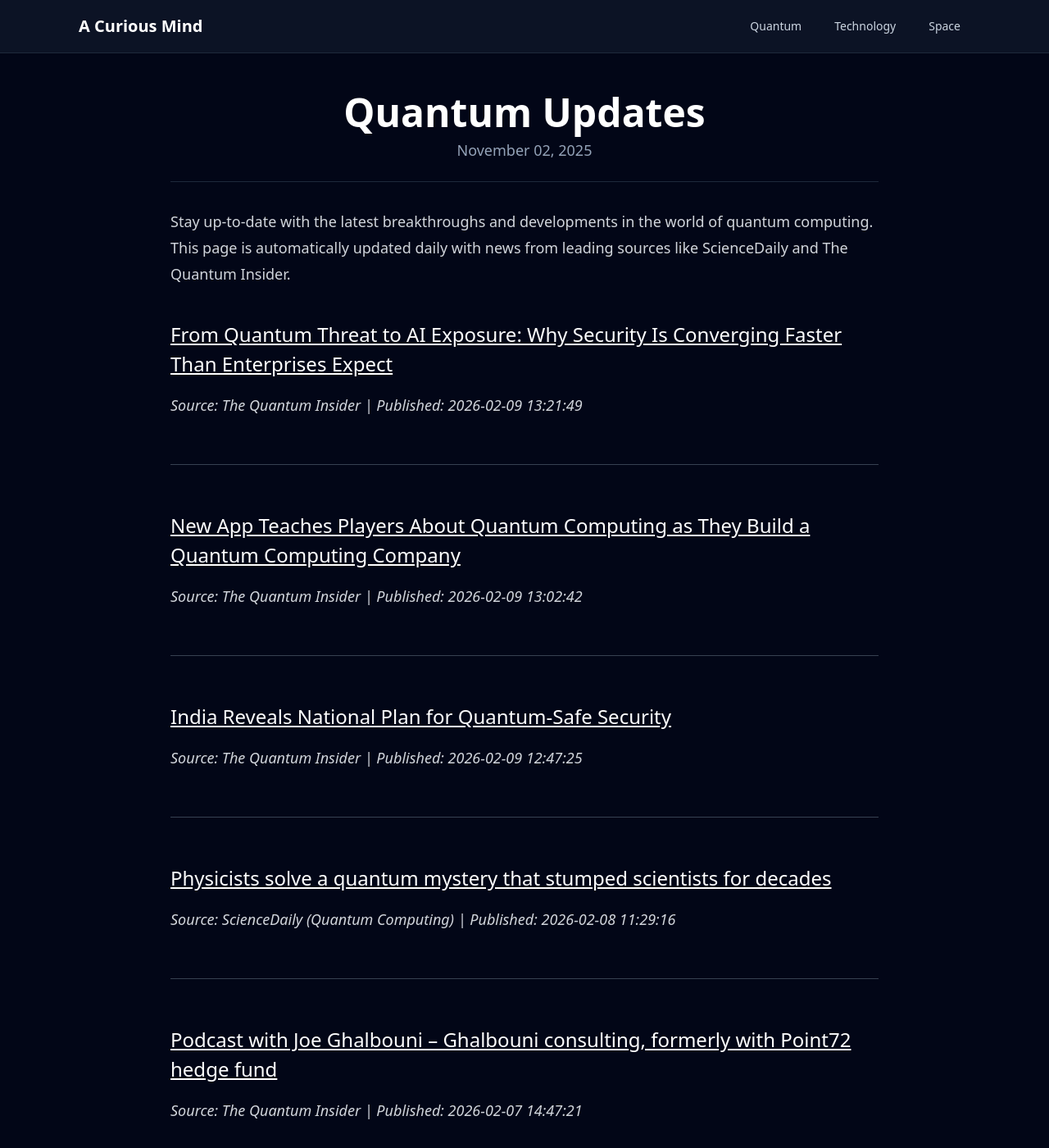
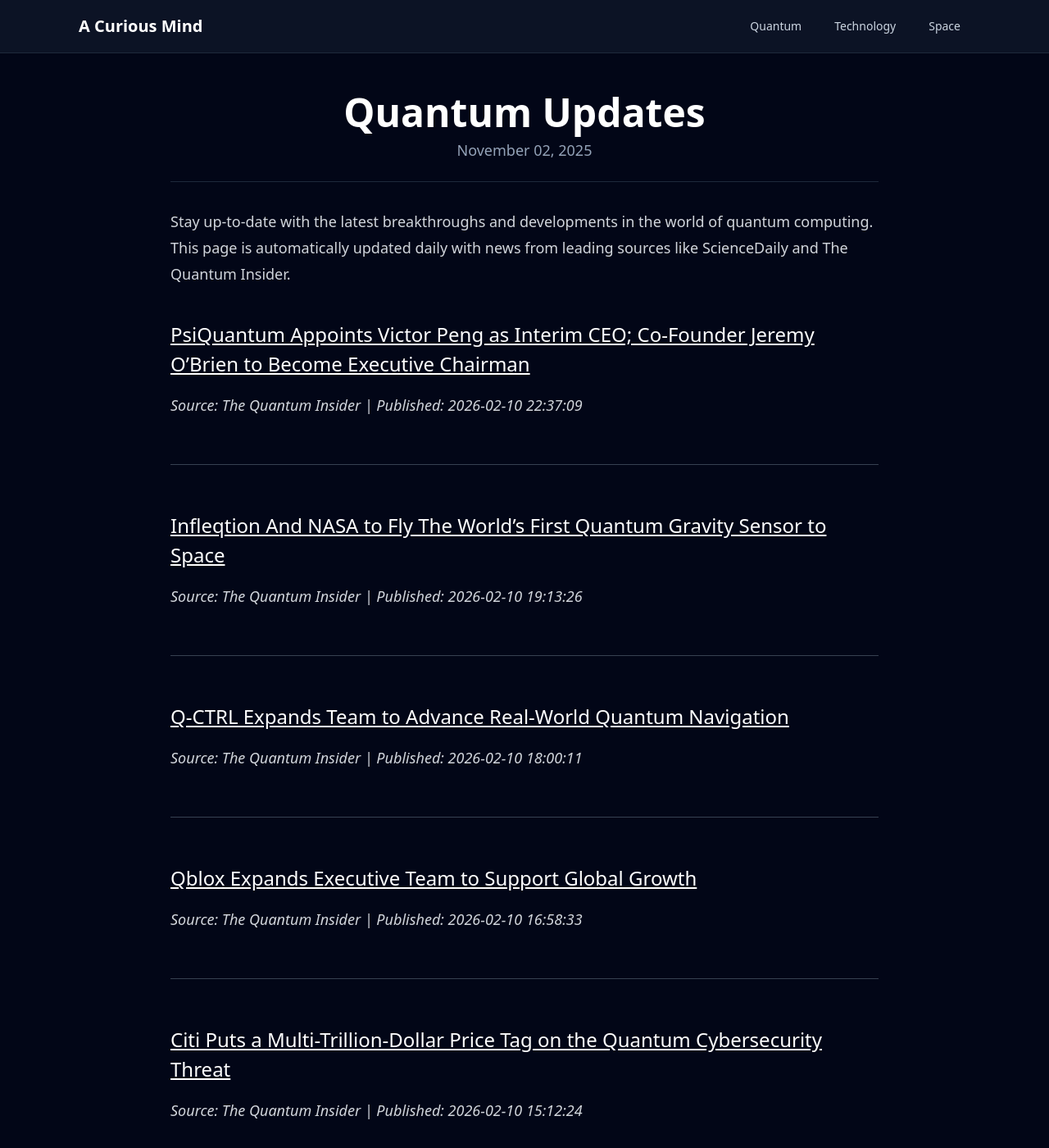
Before and after one commit to onehl7/onehl7.github.io, a Jekyll site: the page built from _posts/2025-11-02-quantum-updates.md, in a window 1280 px wide and 1400 px high. Shown: the whole window at 82% size. Built offline with Jekyll 4.4.1, drawn with Linux system fonts in a browser that asks for light colours; nearby versions of some CDN libraries; some of the changed text lies outside the part shown.

Commit message:
Update quantum news data

```diff
--- a/_data/quantum_news.json
+++ b/_data/quantum_news.json
@@ -1,39 +1,45 @@
 [
   {
     "source": "The Quantum Insider",
-    "title": "From Quantum Threat to AI Exposure: Why Security Is Converging Faster Than Enterprises Expect",
-    "link": "https://thequantuminsider.com/2026/02/09/from-quantum-threat-to-ai-exposure-why-security-is-converging-faster-than-enterprises-expect/",
-    "published": "2026-02-09 13:21:49"
+    "title": "PsiQuantum Appoints Victor Peng as Interim CEO; Co-Founder Jeremy O\u2019Brien to Become Executive Chairman",
+    "link": "https://thequantuminsider.com/2026/02/10/psiquantum-appoints-victor-peng-as-interim-ceo-co-founder-jeremy-obrien-to-become-executive-chairman/",
+    "published": "2026-02-10 22:37:09"
   },
   {
     "source": "The Quantum Insider",
-    "title": "New App Teaches Players About Quantum Computing as They Build a Quantum Computing Company",
-    "link": "https://thequantuminsider.com/2026/02/09/new-app-teaches-players-about-quantum-computing-as-they-build-a-quantum-computing-company/",
-    "published": "2026-02-09 13:02:42"
+    "title": "Infleqtion And NASA to Fly The World\u2019s First Quantum Gravity Sensor to Space",
+    "link": "https://thequantuminsider.com/2026/02/10/infleqtion-and-nasa-to-fly-the-worlds-first-quantum-gravity-sensor-to-space/",
+    "published": "2026-02-10 19:13:26"
   },
   {
     "source": "The Quantum Insider",
-    "title": "India Reveals National Plan for Quantum-Safe Security",
-    "link": "https://thequantuminsider.com/2026/02/09/india-reveals-national-plan-for-quantum-safe-security/",
-    "published": "2026-02-09 12:47:25"
+    "title": "Q-CTRL Expands Team to Advance Real-World Quantum Navigation",
+    "link": "https://thequantuminsider.com/2026/02/10/q-ctrl-expands-team-advance-real-world-quantum-navigation/",
+    "published": "2026-02-10 18:00:11"
+  },
+  {
+    "source": "The Quantum Insider",
+    "title": "Qblox Expands Executive Team to Support Global Growth",
+    "link": "https://thequantuminsider.com/2026/02/10/qblox-expands-executive-team-global-growth/",
+    "published": "2026-02-10 16:58:33"
+  },
+  {
+    "source": "The Quantum Insider",
+    "title": "Citi Puts a Multi-Trillion-Dollar Price Tag on the Quantum Cybersecurity Threat",
+    "link": "https://thequantuminsider.com/2026/02/10/citi-puts-a-multi-trillion-dollar-price-tag-on-the-quantum-cybersecurity-threat/",
+    "published": "2026-02-10 15:12:24"
+  },
+  {
+    "source": "ScienceDaily (Quantum Computing)",
+    "title": "Physicists discover what controls the speed of quantum time",
+    "link": "https://www.sciencedaily.com/releases/2026/02/260209221713.htm",
+    "published": "2026-02-10 03:21:59"
   },
   {
     "source": "ScienceDaily (Quantum Computing)",
     "title": "Physicists solve a quantum mystery that stumped scientists for decades",
     "link": "https://www.sciencedaily.com/releases/2026/02/260208011010.htm",
     "published": "2026-02-08 11:29:16"
-  },
-  {
-    "source": "The Quantum Insider",
-    "title": "Podcast with Joe Ghalbouni \u2013 Ghalbouni consulting, formerly with Point72 hedge fund",
-    "link": "https://thequantuminsider.com/2026/02/07/podcast-with-joe-ghalbouni-ghalbouni-consulting-formerly-with-point72-hedge-fund/",
-    "published": "2026-02-07 14:47:21"
-  },
-  {
-    "source": "The Quantum Insider",
-    "title": "Time (Crystals) on Hand: NYU Scientists Discover Levitating Time Crystals You Can Hold in Your Hand",
-    "link": "https://thequantuminsider.com/2026/02/07/time-crystals-on-hand-nyu-scientists-discover-levitating-time-crystals-you-can-hold-in-your-hand/",
-    "published": "2026-02-07 08:23:39"
   },
   {
     "source": "ScienceDaily (Quantum Computing)",
@@ -52,11 +58,5 @@
     "title": "A tiny light trap could unlock million qubit quantum computers",
     "link": "https://www.sciencedaily.com/releases/2026/02/260201223737.htm",
     "published": "2026-02-02 05:01:14"
-  },
-  {
-    "source": "ScienceDaily (Quantum Computing)",
-    "title": "Scientists discover hidden geometry that bends electrons like gravity",
-    "link": "https://www.sciencedaily.com/releases/2026/01/260131084616.htm",
-    "published": "2026-02-01 10:04:50"
   }
 ]
```
